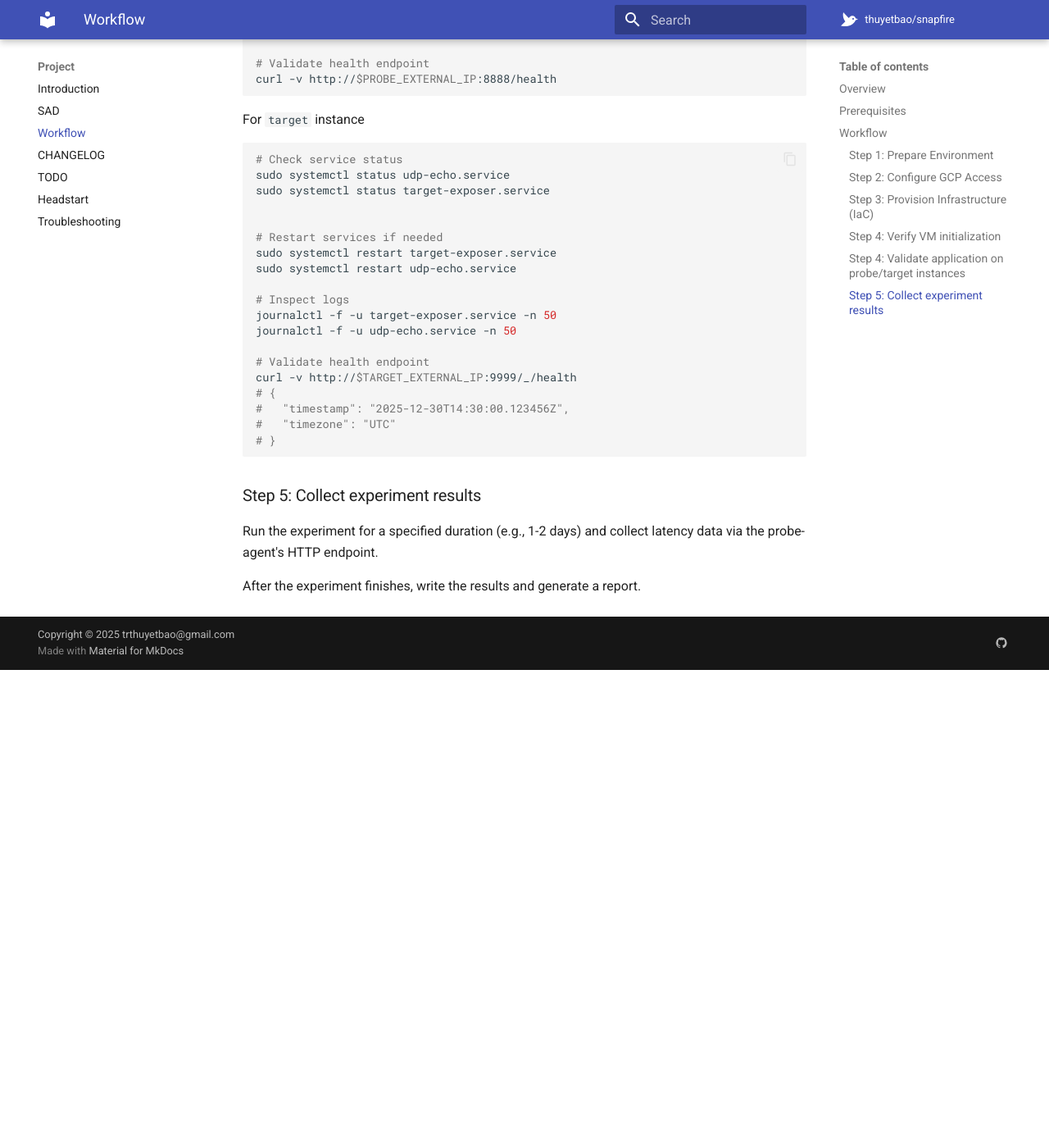
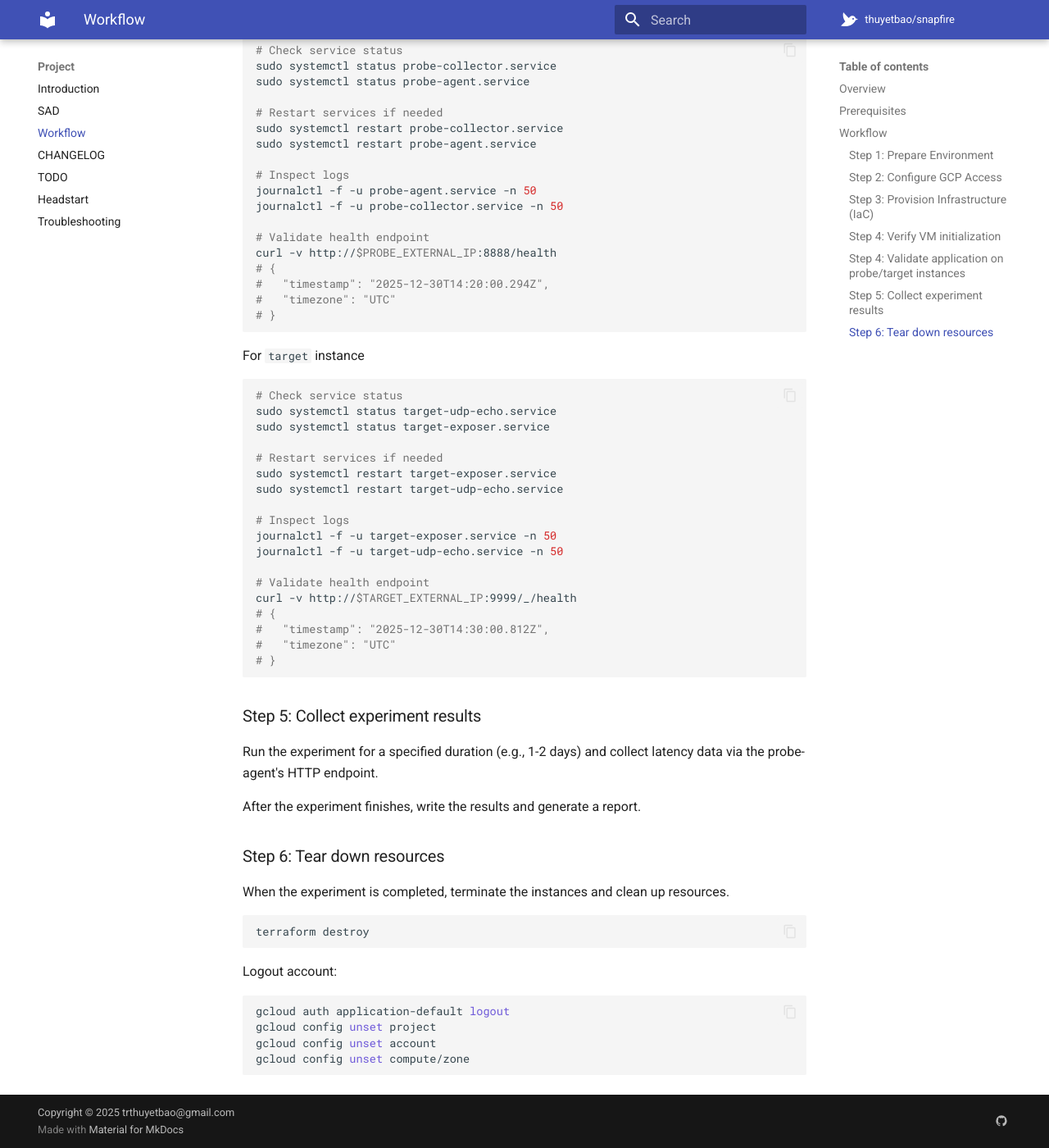
Before and after one commit to thuyetbao/snapfire, an MkDocs documentation site: the page built from docs/workflow.md, in a window 1280 px wide and 1400 px high, scrolled down 1865 px. Shown: the whole window at 82% size. Built offline with MkDocs 1.6.1 and Material for MkDocs 9.7.7, drawn with Linux system fonts in a browser that asks for light colours; comment, search, counter and statistics services are not loaded; before the commit the page ends 2682 px from its top, so only the background shows below that; some of the changed text lies outside the part shown.

Commit message:
Updated the controller

````diff
--- a/docs/workflow.md
+++ b/docs/workflow.md
@@ -16,9 +16,21 @@
 
 ### Step 2: Configure GCP Access
 
+Change working directory to `infra` to provision infrastructure:
+
+```bash
+cd infra
+```
+
 Configure credentials and project context:
 
 ```bash
+# Set environment variables
+export PROJECT_ID="[PROJECT_ID]"
+export ACCOUNT_ID="[ACCOUNT_ID]"
+export PROJECT_REGION="[PROJECT_REGION]"
+
+# Authenticate and set context
 gcloud auth application-default login
 gcloud config set project $PROJECT_ID
 gcloud config set account $ACCOUNT_ID
@@ -81,28 +93,31 @@
 
 # Validate health endpoint
 curl -v http://$PROBE_EXTERNAL_IP:8888/health
+# {
+#   "timestamp": "2025-12-30T14:20:00.294Z",
+#   "timezone": "UTC"
+# }
 ```
 
 For `target` instance
 
 ```bash
 # Check service status
-sudo systemctl status udp-echo.service
+sudo systemctl status target-udp-echo.service
 sudo systemctl status target-exposer.service
-
 
 # Restart services if needed
 sudo systemctl restart target-exposer.service
-sudo systemctl restart udp-echo.service
+sudo systemctl restart target-udp-echo.service
 
 # Inspect logs
 journalctl -f -u target-exposer.service -n 50
-journalctl -f -u udp-echo.service -n 50
+journalctl -f -u target-udp-echo.service -n 50
 
 # Validate health endpoint
 curl -v http://$TARGET_EXTERNAL_IP:9999/_/health
 # {
-#   "timestamp": "2025-12-30T14:30:00.123456Z",
+#   "timestamp": "2025-12-30T14:30:00.812Z",
 #   "timezone": "UTC"
 # }
 ```
@@ -112,3 +127,20 @@
 Run the experiment for a specified duration (e.g., 1-2 days) and collect latency data via the probe-agent's HTTP endpoint.
 
 After the experiment finishes, write the results and generate a report.
+
+### Step 6: Tear down resources
+
+When the experiment is completed, terminate the instances and clean up resources.
+
+```bash
+terraform destroy
+```
+
+Logout account:
+
+```bash
+gcloud auth application-default logout
+gcloud config unset project
+gcloud config unset account
+gcloud config unset compute/zone
+```
--- a/project.yaml
+++ b/project.yaml
@@ -1,5 +1,5 @@
 id: "snapfire"
 name: "Snapfire"
-description: "Snapfire: Server-to-Server Latency Observability Project"
-version: "0.6.31"
-revision: "20251230"
+description: "Snapfire: server-to-server latency observability project"
+version: "0.6.32"
+revision: "20251231"
````
Also changed, not shown: CHANGELOG.md (+8 -0 lines), README.md (+15 -1 lines), 8 other files.
